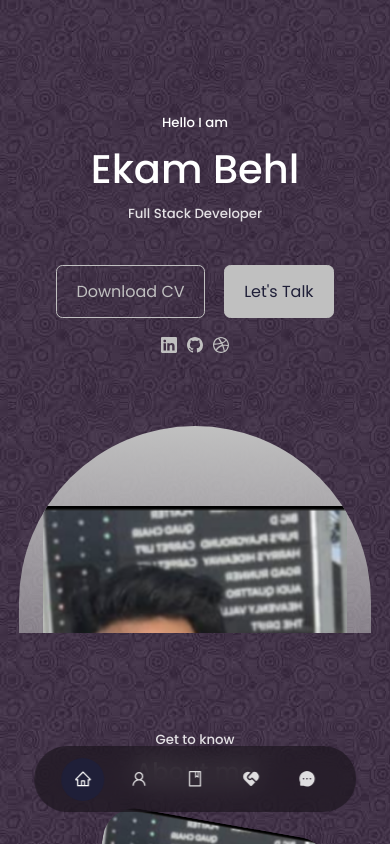
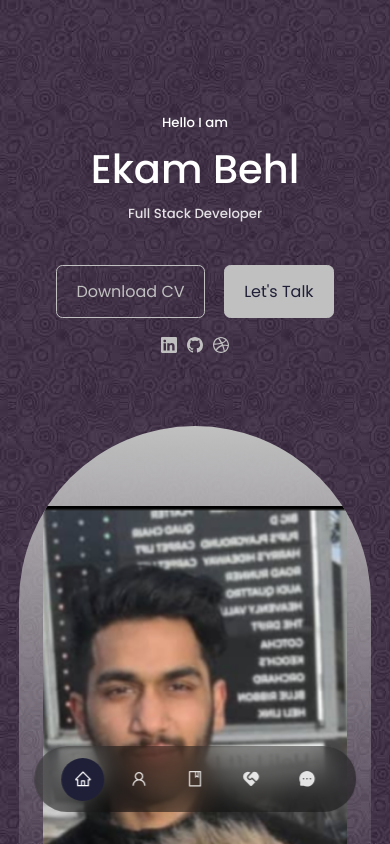
Before and after one commit to EkamBehl/My_Portfolio, a React (Create React App) app: page / in a window 390 px wide. Shown: the top 844 px of the page. Built offline with nearby package versions, Linux system fonts and the light colour scheme.

Commit message:
Update Header.css

```diff
--- a/src/components/header/Header.css
+++ b/src/components/header/Header.css
@@ -44,7 +44,7 @@ header{
 }
 @media screen and (max-width: 1024px) {
     header{
-        height:75vh;
+        height:100vh;
     }
 
 }
```
